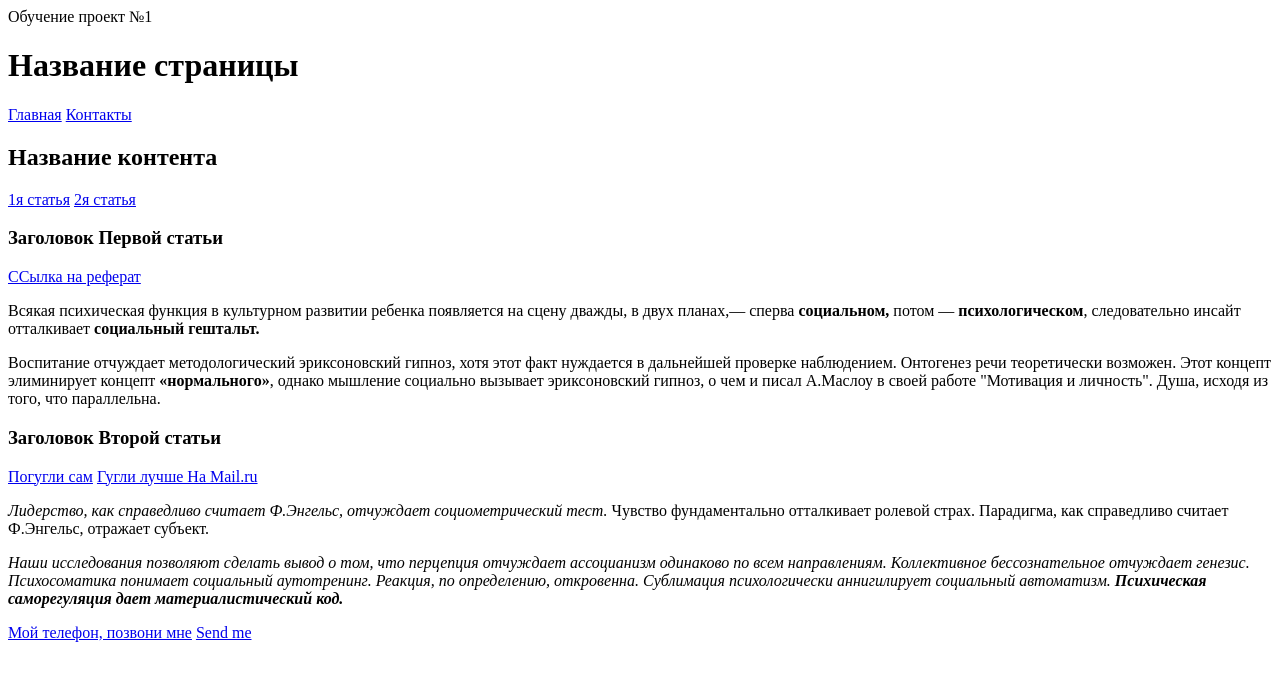
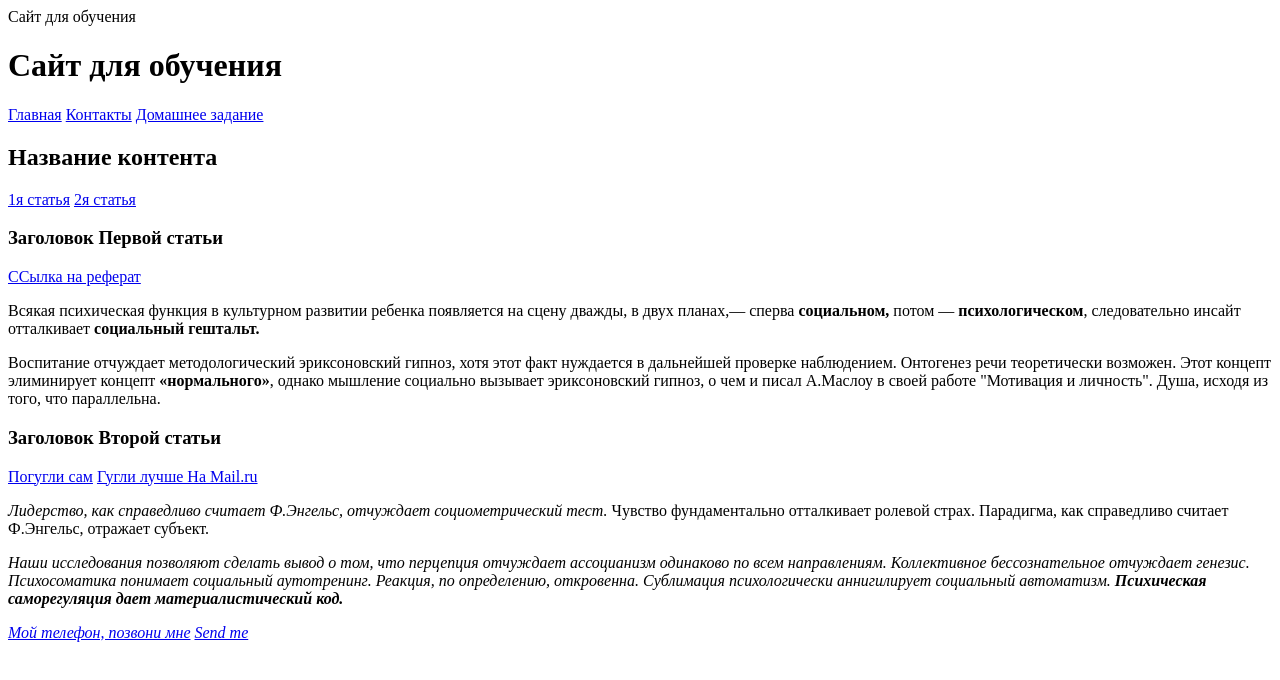
Before and after one commit to Foxi212/Project, a plain HTML site: page index.html in a window 1280 px wide. Drawn offline with Linux system fonts and the light colour scheme.

Commit message:
Homework
Домашняя работа

```diff
--- a/index.html
+++ b/index.html
@@ -3,16 +3,17 @@
   <head lang="ru">
     <meta charset="utf-8">
     <!--Заголовок документа-->
-    <titel>Обучение проект №1</titel>
+    <titel>Сайт для обучения</titel>
   </head>
   <body>
 <!-- Здесь будет тело документа-->
     <header>
-      <h1>Название страницы</h1>
+      <h1>Сайт для обучения</h1>
       <nav>
 
         <a href="index.html">Главная</a>
         <a href="contacts.html">Контакты</a>
+        <a href="Article.html">Домашнее задание</a>
 
 
       </nav>
@@ -53,9 +54,11 @@
           </article>
 
 
+          <address>
+            <a href="tel:+79055815209">Мой телефон, позвони мне</a>
+            <a href="mailto:egor.kornilov@gmail.com" target="_blank">Send me</a>
+          </address>
 
-          <a href="tel:+79055815209">Мой телефон, позвони мне</a>
-          <a href="mailto:egor.kornilov@gmail.com" target="_blank">Send me</a>
 
       </section>
     </main>
```
Also changed, not shown: Article.html (added, +25 -0 lines).
